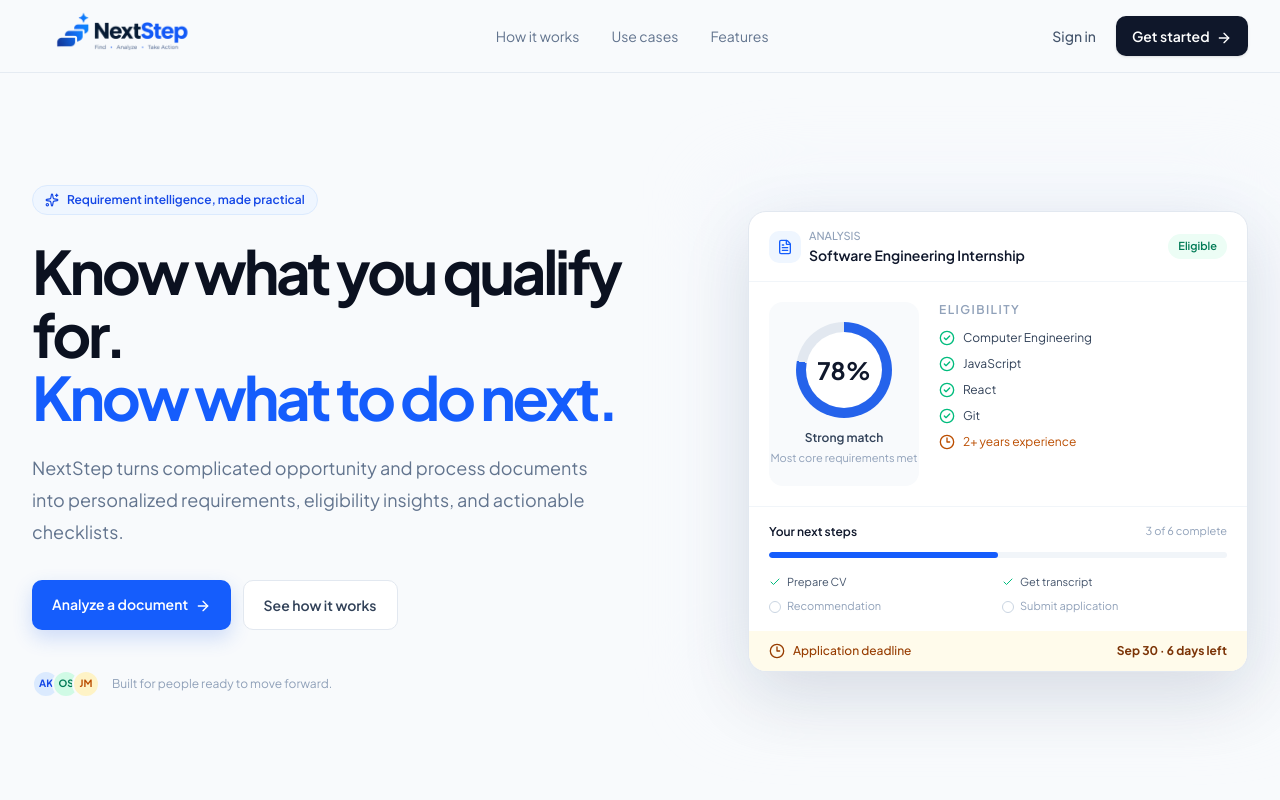
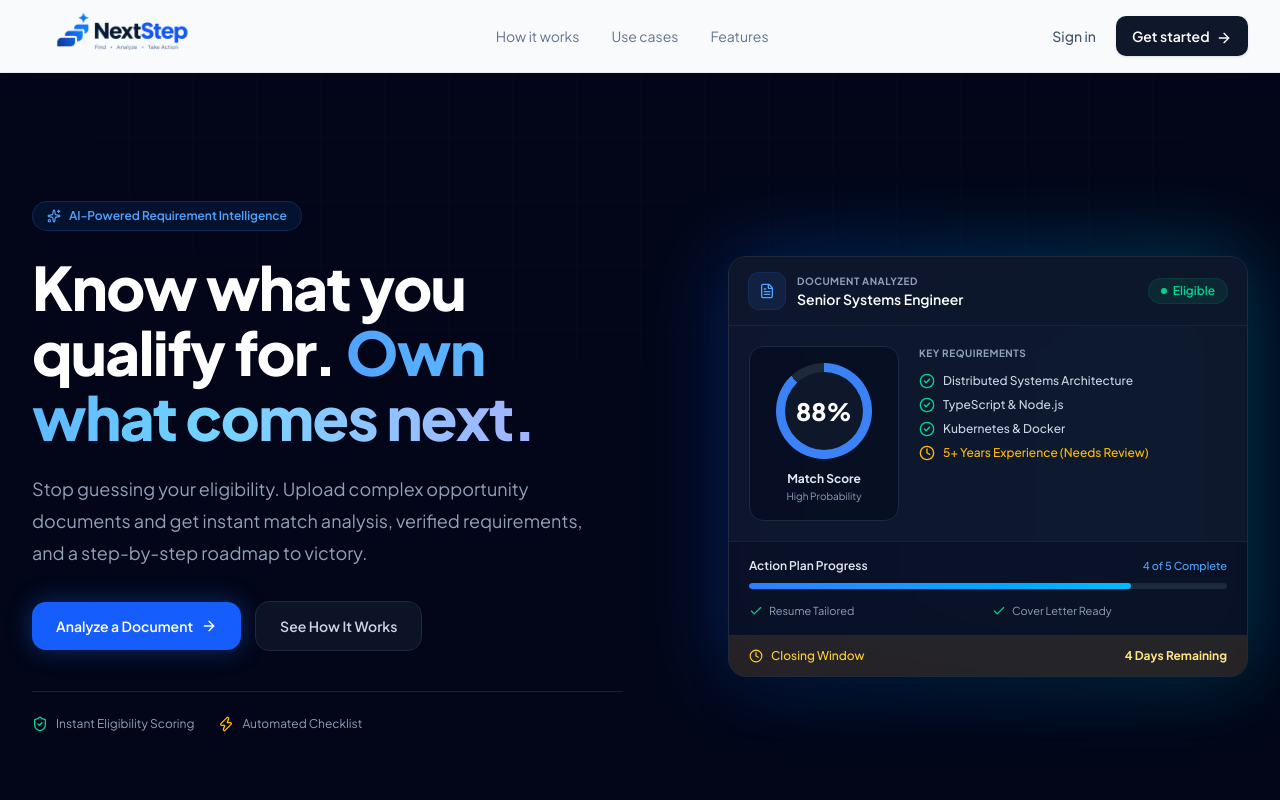
Before and after one commit to aderogbasamuel/nextstep, a Next.js app: page / in a window 1280 px wide. Shown: the top 800 px of the page. Built offline with nearby package versions, Linux system fonts and the light colour scheme.

Commit message:
feat: improve SourceQuote component logic and enhance HeroSection layout

```diff
--- a/app/page.tsx
+++ b/app/page.tsx
@@ -16,6 +16,9 @@ import {
   Upload,
   Menu,
   X,
+  Clock,
+  ShieldCheck,
+  Zap,
 } from "lucide-react";
 import { useState } from "react";
 import Image from "next/image";
@@ -92,10 +95,7 @@ const useCases = [
 
 function Logo() {
   return (
-    <Link
-  href="/"
-  className="flex items-center"
->
+    <Link href="/" className="flex items-center">
       <Image
         src="/logo.png"
         width={180}
@@ -108,105 +108,184 @@ function Logo() {
   );
 }
 
+export function HeroSection() {
+  return (
+    <section className="relative overflow-hidden bg-slate-950 text-white pt-24 pb-20 lg:pt-32 lg:pb-32">
+      {/* Background Gradients & Grid Pattern */}
+      <div className="absolute inset-0 bg-[linear-gradient(to_right,#1e293b15_1px,transparent_1px),linear-gradient(to_bottom,#1e293b15_1px,transparent_1px)] bg-[size:4rem_4rem] [mask-image:radial-gradient(ellipse_60%_50%_at_50%_0%,#000_70%,transparent_100%)]" />
+      <div className="pointer-events-none absolute left-1/2 top-0 -z-10 -translate-x-1/2 blur-3xl lg:top-[-10rem]">
+        <div
+          className="aspect-[1155/678] w-[72.1875rem] bg-gradient-to-tr from-[#3b82f6] to-[#60a5fa] opacity-20"
+          style={{
+            clipPath:
+              "polygon(74.1% 44.1%, 100% 61.6%, 97.5% 26.9%, 85.5% 0.1%, 80.7% 2%, 72.5% 32.5%, 60.2% 62.4%, 52.4% 68.1%, 47.5% 58.3%, 45.2% 34.5%, 27.5% 76.7%, 0.1% 64.9%, 17.9% 100%, 27.6% 76.8%, 76.1% 97.7%, 74.1% 44.1%)",
+          }}
+        />
+      </div>
+
+      <div className="relative mx-auto grid max-w-7xl items-center gap-12 px-5 lg:grid-cols-[1fr_0.95fr] lg:gap-16 lg:px-8">
+        {/* Left Column: Hero Copy */}
+        <div>
+          <div className="mb-6 inline-flex items-center gap-2 rounded-full border border-blue-500/20 bg-blue-500/10 px-3.5 py-1.5 text-xs font-semibold text-blue-400 backdrop-blur-md">
+            <Sparkles className="size-3.5 animate-pulse text-blue-400" />
+            <span>AI-Powered Requirement Intelligence</span>
+          </div>
+
+          <h1 className="max-w-2xl text-4xl font-extrabold leading-[1.08] tracking-tight text-white sm:text-6xl">
+            Know what you qualify for.{" "}
+            <span className="bg-gradient-to-r from-blue-400 via-sky-300 to-indigo-300 bg-clip-text text-transparent">
+              Own what comes next.
+            </span>
+          </h1>
+
+          <p className="mt-6 max-w-xl text-base leading-relaxed text-slate-400 sm:text-lg sm:leading-8">
+            Stop guessing your eligibility. Upload complex opportunity documents
+            and get instant match analysis, verified requirements, and a
+            step-by-step roadmap to victory.
+          </p>
+
+          <div className="mt-8 flex flex-col gap-3.5 sm:flex-row sm:items-center">
+            <Link
+              href="/analyze"
+              className="group relative inline-flex items-center justify-center overflow-hidden rounded-xl bg-blue-600 px-6 py-3.5 text-sm font-semibold text-white shadow-[0_0_25px_rgba(37,99,235,0.4)] transition-all duration-200 hover:bg-blue-500 hover:shadow-[0_0_35px_rgba(37,99,235,0.6)] focus-visible:outline-2 focus-visible:outline-offset-2 focus-visible:outline-blue-500"
+            >
+              Analyze a Document
+              <ArrowRight className="ml-2 size-4 transition-transform duration-200 group-hover:translate-x-1" />
+            </Link>
+
+            <a
+              href="#how-it-works"
+              className="inline-flex items-center justify-center rounded-xl border border-slate-800 bg-slate-900/80 px-6 py-3.5 text-sm font-semibold text-slate-300 backdrop-blur-sm transition-colors hover:border-slate-700 hover:bg-slate-800 hover:text-white"
+            >
+              See How It Works
+            </a>
+          </div>
+
+          {/* Proof points */}
+          <div className="mt-10 flex flex-wrap items-center gap-6 border-t border-slate-800/80 pt-6 text-xs text-slate-400">
+            <div className="flex items-center gap-2">
+              <ShieldCheck className="size-4 text-emerald-400" />
+              <span>Instant Eligibility Scoring</span>
+            </div>
+            <div className="flex items-center gap-2">
+              <Zap className="size-4 text-amber-400" />
+              <span>Automated Checklist</span>
+            </div>
+          </div>
+        </div>
+
+        {/* Right Column: Interactive Mockup Card */}
+        <ProductPreview />
+      </div>
+    </section>
+  );
+}
+
 function ProductPreview() {
   return (
-    <div className="relative mx-auto w-full max-w-[500px] lg:mr-0">
-      <div className="absolute -inset-5 rounded-[28px] bg-blue-50/70 blur-2xl" />
-      <div className="relative overflow-hidden rounded-2xl border border-slate-200 bg-white shadow-[0_24px_70px_rgba(15,23,42,0.12)]">
-        <div className="flex items-center justify-between border-b border-slate-100 px-5 py-4">
-          <div className="flex items-center gap-2">
-            <div className="grid size-8 place-items-center rounded-lg bg-blue-50 text-blue-600">
+    <div className="relative mx-auto w-full max-w-[520px] lg:mr-0">
+      {/* Background Glow */}
+      <div className="absolute -inset-1 rounded-[32px] bg-gradient-to-r from-blue-600 to-cyan-500 opacity-30 blur-2xl transition duration-1000 group-hover:opacity-100" />
+
+      {/* Main Glass Card */}
+      <div className="relative overflow-hidden rounded-2xl border border-slate-800 bg-slate-900/90 text-slate-100 shadow-2xl backdrop-blur-xl">
+        {/* Card Header */}
+        <div className="flex items-center justify-between border-b border-slate-800/80 px-5 py-4 bg-slate-900/50">
+          <div className="flex items-center gap-3">
+            <div className="grid size-9 place-items-center rounded-lg bg-blue-500/10 text-blue-400 ring-1 ring-blue-500/20">
               <FileText className="size-4" />
             </div>
             <div>
-              <p className="text-[11px] font-medium text-slate-400">ANALYSIS</p>
-              <p className="text-sm font-semibold text-slate-900">
-                Software Engineering Internship
+              <p className="text-[10px] font-bold uppercase tracking-wider text-slate-400">
+                Document Analyzed
+              </p>
+              <p className="text-sm font-semibold text-white">
+                Senior Systems Engineer
               </p>
             </div>
           </div>
-          <span className="rounded-full bg-emerald-50 px-2.5 py-1 text-[11px] font-semibold text-emerald-700">
+          <span className="inline-flex items-center gap-1.5 rounded-full bg-emerald-500/10 px-3 py-1 text-xs font-semibold text-emerald-400 ring-1 ring-emerald-500/20">
+            <span className="size-1.5 rounded-full bg-emerald-400 animate-pulse" />
             Eligible
           </span>
         </div>
+
+        {/* Score & Requirements Section */}
         <div className="grid gap-5 p-5 sm:grid-cols-[150px_1fr]">
-          <div className="flex flex-col items-center justify-center rounded-xl bg-slate-50 py-5">
+          <div className="flex flex-col items-center justify-center rounded-xl border border-slate-800 bg-slate-950/50 p-4 text-center">
             <div
               className="relative grid size-24 place-items-center rounded-full"
               style={{
-                background: "conic-gradient(#2563eb 0 78%, #e2e8f0 78% 100%)",
+                background: "conic-gradient(#3b82f6 0 88%, #1e293b 88% 100%)",
               }}
             >
-              <div className="grid size-[76px] place-items-center rounded-full bg-white">
-                <span className="text-2xl font-bold text-slate-900">78%</span>
+              <div className="grid size-[78px] place-items-center rounded-full bg-slate-900">
+                <span className="text-2xl font-extrabold text-white">88%</span>
               </div>
             </div>
-            <p className="mt-3 text-xs font-semibold text-slate-700">
-              Strong match
-            </p>
-            <p className="mt-1 text-center text-[11px] text-slate-400">
-              Most core requirements met
+            <p className="mt-3 text-xs font-bold text-slate-200">Match Score</p>
+            <p className="mt-0.5 text-[10px] text-slate-400">
+              High Probability
             </p>
           </div>
+
           <div>
-            <p className="mb-3 text-xs font-semibold uppercase tracking-[0.12em] text-slate-400">
-              Eligibility
+            <p className="mb-3 text-[10px] font-bold uppercase tracking-wider text-slate-400">
+              Key Requirements
             </p>
-            <div className="grid gap-2.5">
-              {["Computer Engineering", "JavaScript", "React", "Git"].map(
-                (item) => (
+            <div className="space-y-2">
+              {[
+                "Distributed Systems Architecture",
+                "TypeScript & Node.js",
+                "Kubernetes & Docker",
+              ].map((item) => (
                 <div
                   key={item}
-                    className="flex items-center gap-2 text-xs text-slate-700"
+                  className="flex items-center gap-2 text-xs font-medium text-slate-300"
                 >
-                    <CheckCircle2 className="size-4 text-emerald-500" />
-                    {item}
+                  <CheckCircle2 className="size-4 shrink-0 text-emerald-400" />
+                  <span className="truncate">{item}</span>
                 </div>
-                ),
-              )}
-              <div className="flex items-center gap-2 text-xs text-amber-700">
-                <Clock3 className="size-4" />
-                2+ years experience
+              ))}
+              <div className="flex items-center gap-2 text-xs font-medium text-amber-400">
+                <Clock className="size-4 shrink-0" />
+                <span>5+ Years Experience (Needs Review)</span>
               </div>
             </div>
           </div>
         </div>
-        <div className="border-t border-slate-100 px-5 py-4">
-          <div className="mb-3 flex items-center justify-between">
-            <p className="text-xs font-semibold text-slate-900">
-              Your next steps
+
+        {/* Action Plan Progress */}
+        <div className="border-t border-slate-800/80 bg-slate-950/30 px-5 py-4">
+          <div className="mb-2 flex items-center justify-between">
+            <p className="text-xs font-semibold text-slate-200">
+              Action Plan Progress
             </p>
-            <span className="text-[11px] text-slate-400">3 of 6 complete</span>
+            <span className="text-[11px] font-medium text-blue-400">
+              4 of 5 Complete
+            </span>
           </div>
-          <div className="h-1.5 overflow-hidden rounded-full bg-slate-100">
-            <div className="h-full w-1/2 rounded-full bg-blue-600" />
+          <div className="h-1.5 w-full overflow-hidden rounded-full bg-slate-800">
+            <div className="h-full w-4/5 rounded-full bg-gradient-to-r from-blue-500 to-sky-400" />
           </div>
-          <div className="mt-4 grid grid-cols-2 gap-2 text-[11px] text-slate-600">
+          <div className="mt-3.5 grid grid-cols-2 gap-2 text-[11px] text-slate-400">
             <span className="flex items-center gap-1.5">
-              <Check className="size-3 text-emerald-500" />
-              Prepare CV
+              <Check className="size-3.5 text-emerald-400" /> Resume Tailored
             </span>
             <span className="flex items-center gap-1.5">
-              <Check className="size-3 text-emerald-500" />
-              Get transcript
-            </span>
-            <span className="flex items-center gap-1.5 text-slate-400">
-              <span className="size-3 rounded-full border border-slate-300" />
-              Recommendation
-            </span>
-            <span className="flex items-center gap-1.5 text-slate-400">
-              <span className="size-3 rounded-full border border-slate-300" />
-              Submit application
+              <Check className="size-3.5 text-emerald-400" /> Cover Letter Ready
             </span>
           </div>
         </div>
-        <div className="flex items-center justify-between bg-amber-50 px-5 py-3">
-          <span className="flex items-center gap-2 text-xs font-medium text-amber-800">
-            <Clock3 className="size-4" />
-            Application deadline
+
+        {/* Deadline Footer */}
+        <div className="flex items-center justify-between border-t border-slate-800/80 bg-amber-500/10 px-5 py-3">
+          <span className="flex items-center gap-2 text-xs font-medium text-amber-300">
+            <Clock className="size-3.5" />
+            Closing Window
           </span>
-          <span className="text-xs font-bold text-amber-900">
-            Sep 30 · 6 days left
+          <span className="text-xs font-bold text-amber-200">
+            4 Days Remaining
           </span>
         </div>
       </div>
@@ -271,53 +350,7 @@ export default function Page() {
           </div>
         )}
       </header>
-      <section className="mx-auto grid max-w-7xl items-center gap-16 px-5 pb-20 pt-20 lg:grid-cols-[1fr_0.9fr] lg:px-8 lg:pb-28 lg:pt-28">
-        <div>
-          <div className="mb-6 inline-flex items-center gap-2 rounded-full border border-blue-100 bg-blue-50 px-3 py-1.5 text-xs font-semibold text-blue-700">
-            <Sparkles className="size-3.5" /> Requirement intelligence, made
-            practical
-          </div>
-          <h1 className="max-w-2xl text-5xl font-bold leading-[1.05] tracking-[-0.055em] text-[#0b1120] sm:text-6xl">
-            Know what you qualify for.
-            <br />
-            <span className="text-blue-600">Know what to do next.</span>
-          </h1>
-          <p className="mt-6 max-w-xl text-lg leading-8 text-slate-500">
-            NextStep turns complicated opportunity and process documents into
-            personalized requirements, eligibility insights, and actionable
-            checklists.
-          </p>
-          <div className="mt-8 flex flex-col gap-3 sm:flex-row">
-            <Link
-              href="/analyze"
-              className="rounded-lg bg-blue-600 px-5 py-3.5 text-center text-sm font-semibold text-white shadow-[0_8px_20px_rgba(37,99,235,0.2)] transition hover:bg-blue-700"
-            >
-              Analyze a document <ArrowRight className="ml-1 inline size-4" />
-            </Link>
-            <a
-              href="#how-it-works"
-              className="rounded-lg border border-slate-200 bg-white px-5 py-3.5 text-center text-sm font-semibold text-slate-700 transition hover:border-slate-300"
-            >
-              See how it works
-            </a>
-          </div>
-          <div className="mt-10 flex items-center gap-3 text-xs text-slate-400">
-            <div className="flex -space-x-2">
-              <span className="grid size-7 place-items-center rounded-full border-2 border-[#f8fafc] bg-blue-100 text-[10px] font-bold text-blue-700">
-                AK
-              </span>
-              <span className="grid size-7 place-items-center rounded-full border-2 border-[#f8fafc] bg-emerald-100 text-[10px] font-bold text-emerald-700">
-                OS
-              </span>
-              <span className="grid size-7 place-items-center rounded-full border-2 border-[#f8fafc] bg-amber-100 text-[10px] font-bold text-amber-700">
-                JM
-              </span>
-            </div>
-            <span>Built for people ready to move forward.</span>
-          </div>
-        </div>
-        <ProductPreview />
-      </section>
+      <HeroSection />
       <section className="border-y border-slate-200 bg-white">
         <div className="mx-auto flex max-w-7xl flex-wrap items-center gap-3 px-5 py-6 lg:px-8">
           <p className="mr-3 text-sm font-medium text-slate-500">
```
Also changed, not shown: app/analyses/[id]/page.tsx (+8 -1 lines). Lines whose indentation alone changed are shown as unchanged.
